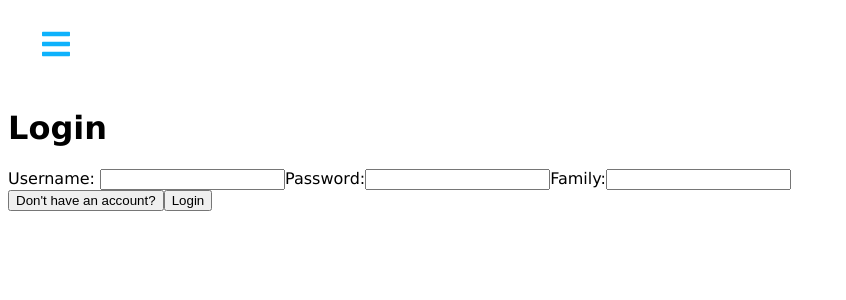
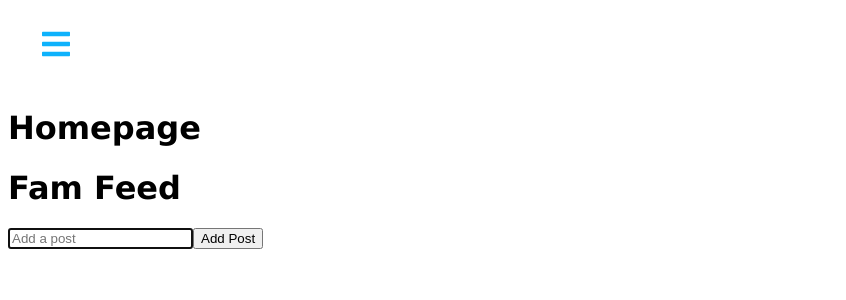
Before and after one commit to kadinsayani/Famify, a React (Create React App) app in the folder client/: page / in a window 1280 px wide. Shown: the top 300 px of the page, without its empty margins (0-846 px from the left). Built offline with nearby package versions, Linux system fonts and the light colour scheme.

Commit message:
login updates

```diff
--- a/client/src/App.js
+++ b/client/src/App.js
@@ -18,14 +18,14 @@ const App = () => {
         <Routes>
           <Route
             path="/"
-            element={user && user._id ? <Homepage /> : <Login />}
+            element={user ? <Homepage /> : <Login setLoginUser={user} />}
           />
           <Route path="/homepage" element={<Homepage />} />
           <Route
             path="/login"
             element={<Login setLoginUser={setLoginUser} />}
           />
-          <Route path="/register" component={<Register />} />
+          <Route path="/register" element={<Register />} />
           <Route path="/tasklist" element={<TaskList />} />
           <Route path="/famfeed" element={<FamFeed />} />
         </Routes>
```
